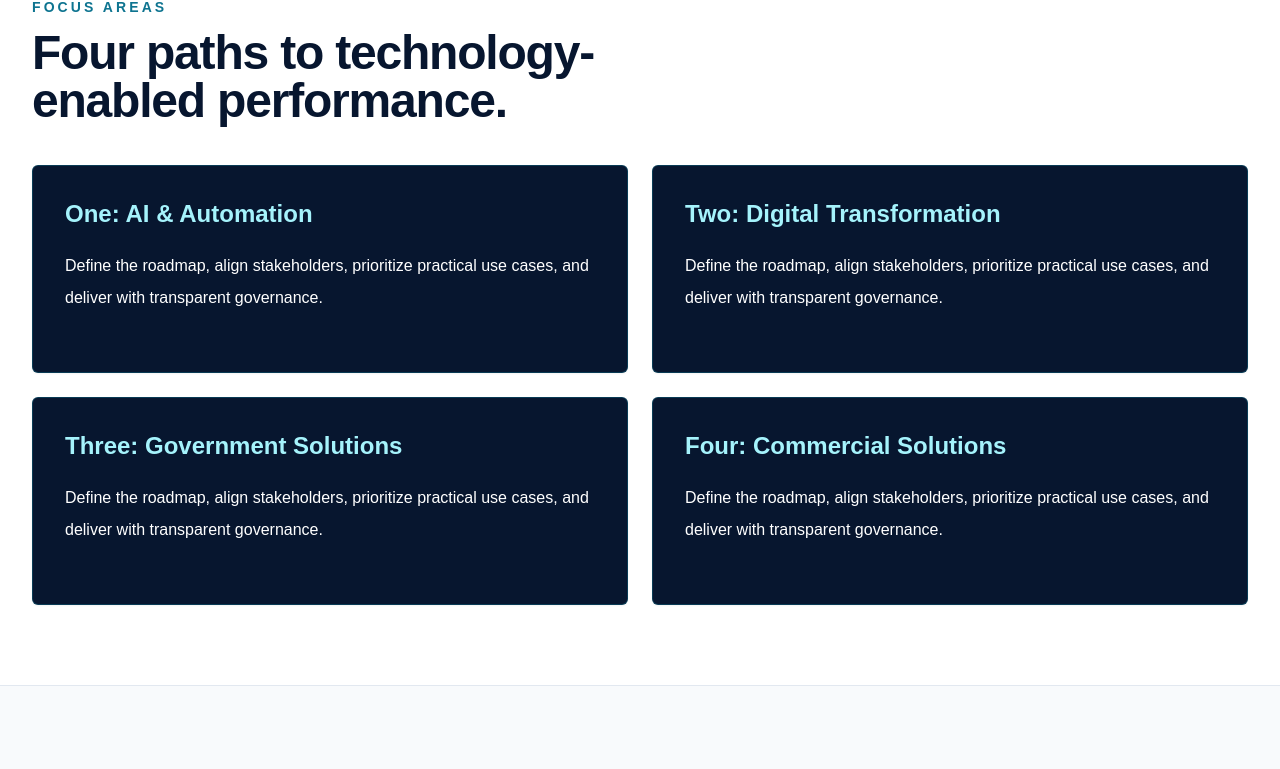
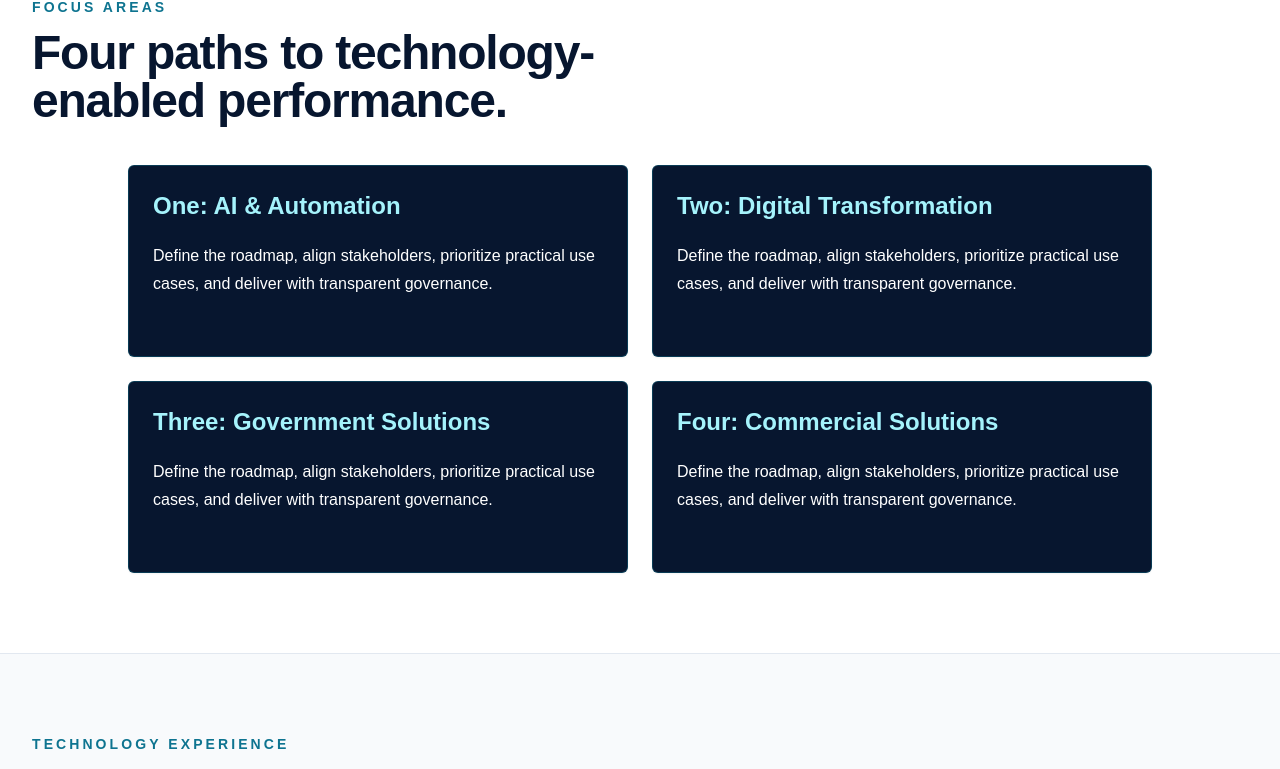
Before and after one commit to Space3434/365INO, a Next.js app: page /solutions in a window 1280 px wide. Shown: the part 568-1337 px from the top of the page. Built offline with nearby package versions, Linux system fonts and the light colour scheme.

Commit message:
Refine solution card dimensions

```diff
--- a/app/solutions/page.tsx
+++ b/app/solutions/page.tsx
@@ -64,16 +64,16 @@ export default function SolutionsPage() {
       <AnimatedSection className="bg-white py-20">
         <div className="container-pad">
           <SectionHeading eyebrow="Focus areas" title="Four paths to technology-enabled performance." />
-          <div className="mt-10 grid gap-6 md:grid-cols-2">
+          <div className="mx-auto mt-10 grid max-w-5xl gap-6 md:grid-cols-2">
             {solutions.map((solution, index) => (
               <div
                 key={solution}
-                className="min-h-52 rounded-md border border-cyan-700/40 bg-navy p-8 shadow-sm"
+                className="min-h-48 rounded-md border border-cyan-700/40 bg-navy p-6 shadow-sm"
               >
                 <h2 className="whitespace-nowrap text-xl font-black text-cyan-200 lg:text-2xl">
                   {solutionLabels[index]}: {solution}
                 </h2>
-                <p className="mt-5 text-base leading-8 text-white">
+                <p className="mt-5 max-w-[31rem] text-base leading-7 text-white">
                   Define the roadmap, align stakeholders, prioritize practical use cases, and deliver with
                   transparent governance.
                 </p>
```
